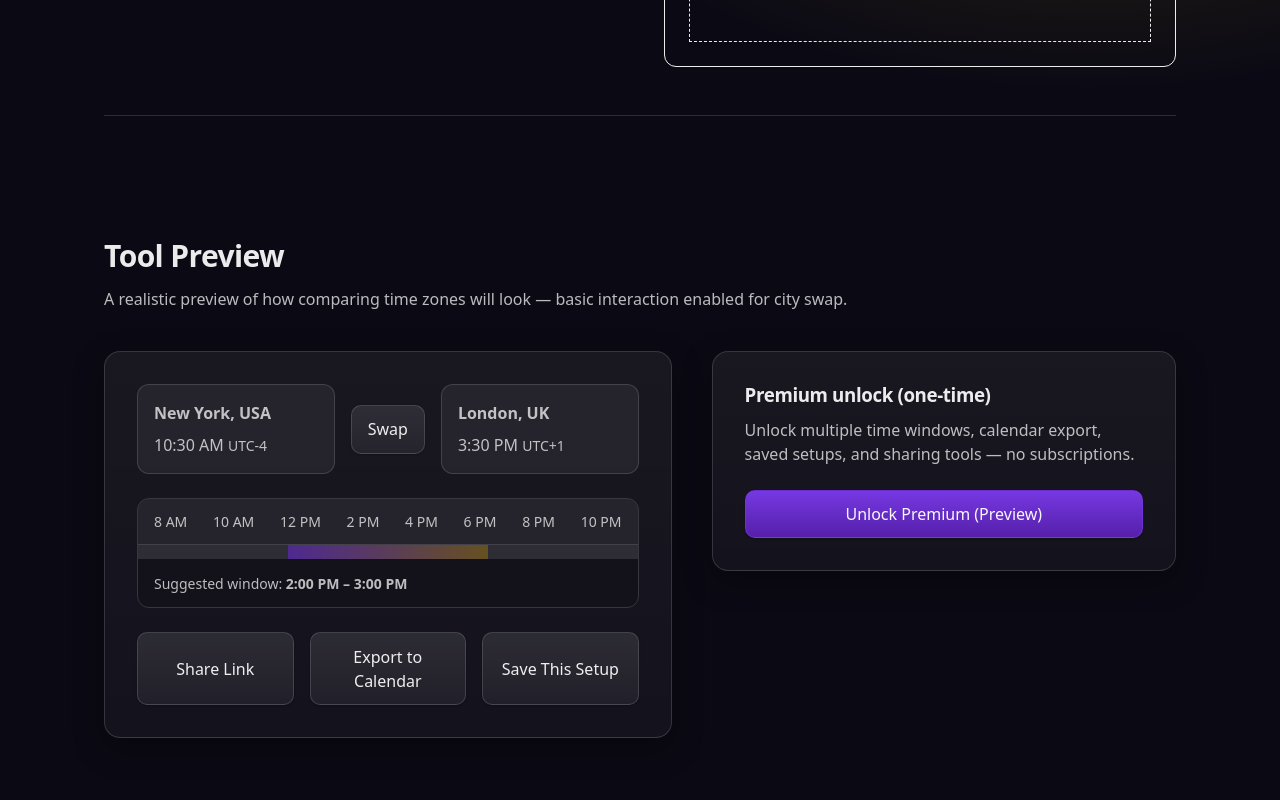
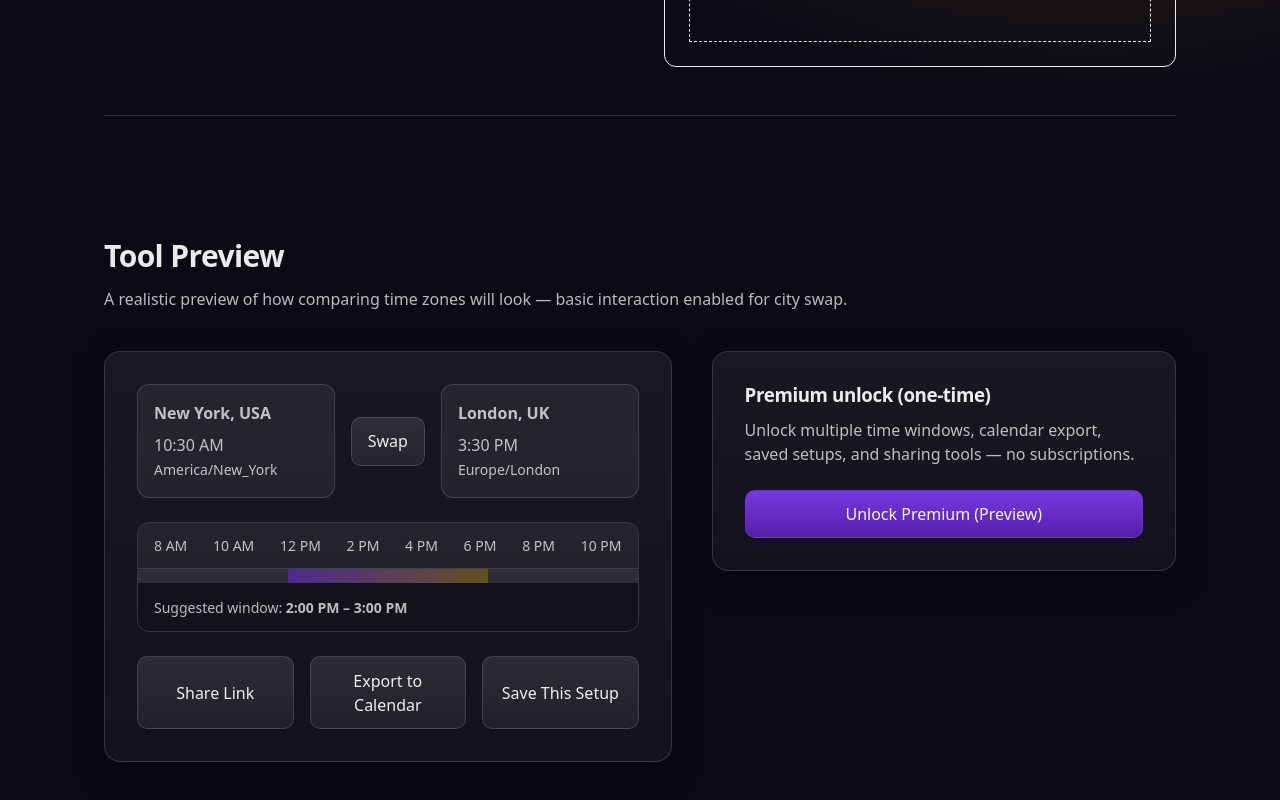
Before and after one commit to techtalk1282/Best-Meeting-Time, a Next.js app: page / in a window 1280 px wide. Shown: the part 536-1336 px from the top of the page. Built offline with nearby package versions, Linux system fonts and the light colour scheme.

Commit message:
fix: use IANA timezones for share API payload

```diff
--- a/app/ui/ToolPreviewSection.tsx
+++ b/app/ui/ToolPreviewSection.tsx
@@ -2,7 +2,6 @@
 
 // app/ui/ToolPreviewSection.tsx
 // PURPOSE: Tool preview section — interactive city swap + share link trigger + calendar export.
-// LayoutShell provides the section wrapper.
 
 import { useState } from "react";
 
@@ -11,13 +10,13 @@ export default function ToolPreviewSection() {
   const [cityA, setCityA] = useState({
     name: "New York, USA",
     time: "10:30 AM",
-    utc: "UTC-4"
+    tz: "America/New_York"
   });
 
   const [cityB, setCityB] = useState({
     name: "London, UK",
     time: "3:30 PM",
-    utc: "UTC+1"
+    tz: "Europe/London"
   });
 
   const [creatingShare, setCreatingShare] = useState(false);
@@ -43,8 +42,8 @@ export default function ToolPreviewSection() {
         },
         body: JSON.stringify({
           cities: [
-            { name: cityA.name, tz: cityA.utc },
-            { name: cityB.name, tz: cityB.utc }
+            { name: cityA.name, tz: cityA.tz },
+            { name: cityB.name, tz: cityB.tz }
           ],
           windows: [
             {
@@ -194,7 +193,7 @@ END:VCALENDAR`;
               </p>
 
               <p style={{ marginBottom: 0 }}>
-                {cityA.time} <small>{cityA.utc}</small>
+                {cityA.time} <small>{cityA.tz}</small>
               </p>
             </div>
 
@@ -217,7 +216,7 @@ END:VCALENDAR`;
               </p>
 
               <p style={{ marginBottom: 0 }}>
-                {cityB.time} <small>{cityB.utc}</small>
+                {cityB.time} <small>{cityB.tz}</small>
               </p>
             </div>
 
```
